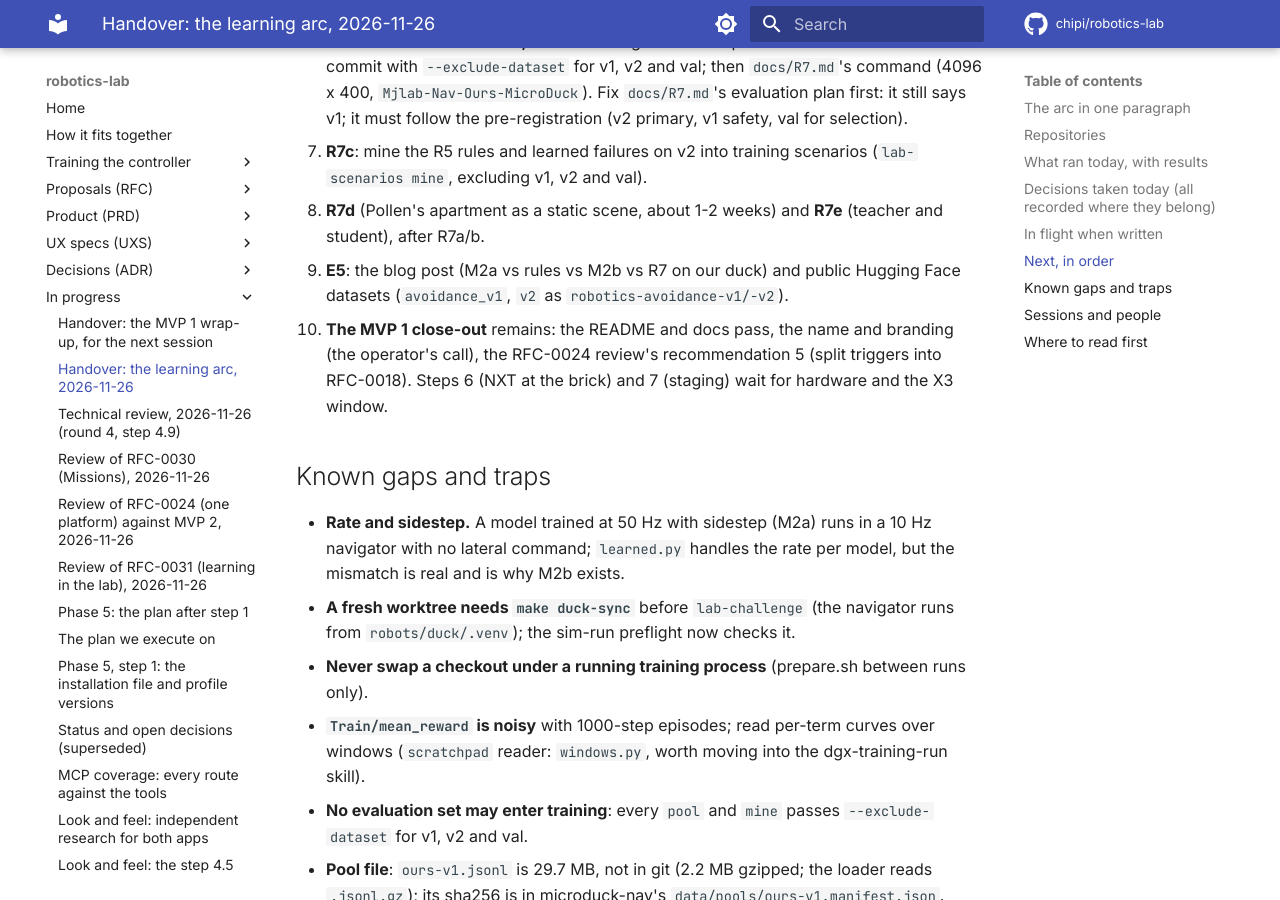
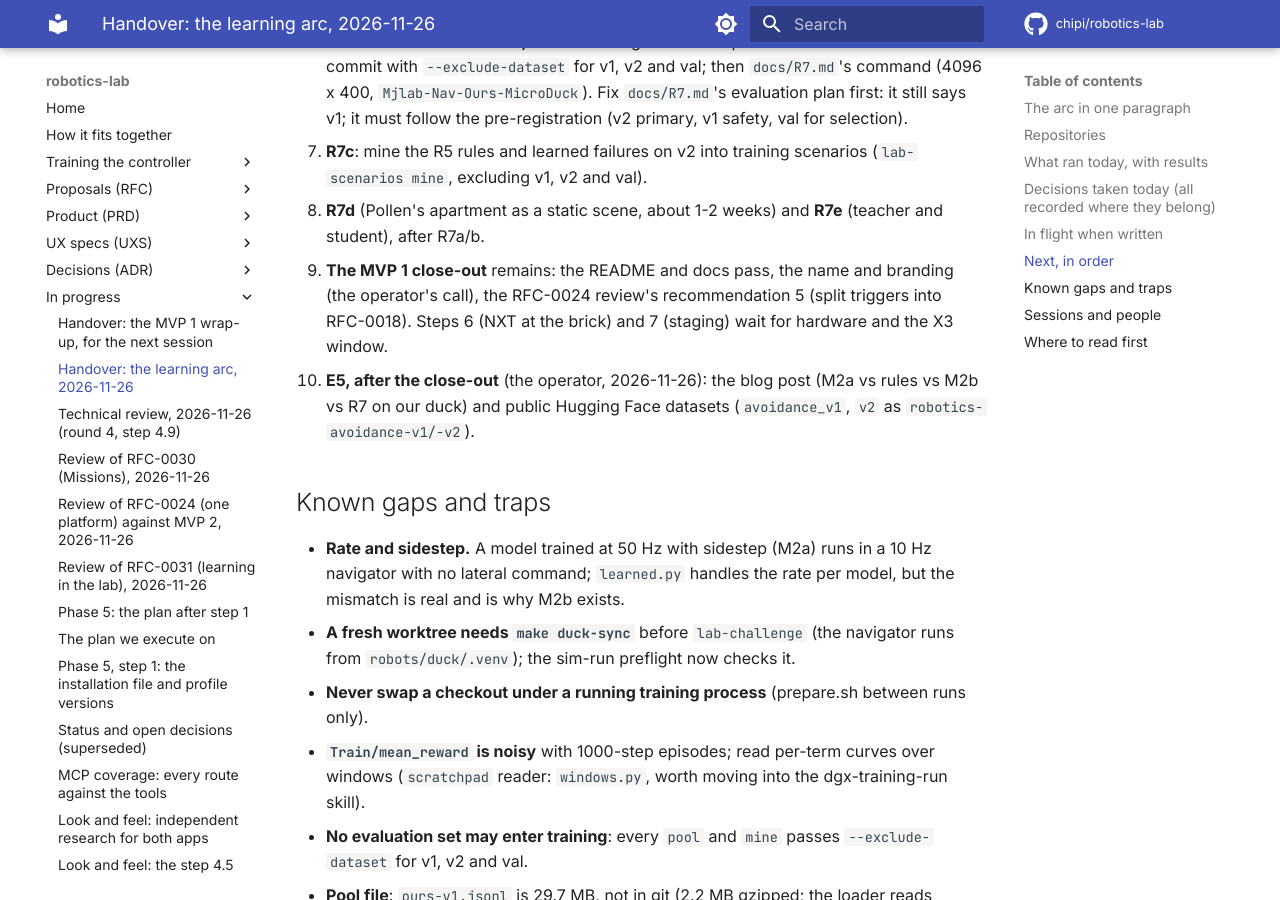
Before and after one commit to chipi/robotics-lab, an MkDocs documentation site: the page built from docs/wip/HANDOVER-TRAINING-2026-11-26.md, in a window 1280 px wide and 900 px high, scrolled down 3671 px. Built offline with MkDocs 1.6.1 and Material for MkDocs 9.7.7, drawn with Linux system fonts in a browser that asks for light colours; comment, search, counter and statistics services are not loaded.

Commit message:
docs(wip): E5 (the blog post and public datasets) after the MVP 1 close-out (the operator, 2026-11-26)
Co-Authored-By: Claude Opus 5.5 <noreply@anthropic.com>
Claude-Session: https://claude.ai/code/session_014cvkLACeLchr5ni8n9hCia

```diff
--- a/docs/wip/HANDOVER-TRAINING-2026-11-26.md
+++ b/docs/wip/HANDOVER-TRAINING-2026-11-26.md
@@ -94,11 +94,12 @@ Prod must be back by 23:20Z; the nightly 23:45Z to 03:00Z stays clear.
    mine`, excluding v1, v2 and val).
 8. **R7d** (Pollen's apartment as a static scene, about 1-2 weeks) and **R7e** (teacher and
    student), after R7a/b.
-9. **E5**: the blog post (M2a vs rules vs M2b vs R7 on our duck) and public Hugging Face datasets
-   (`avoidance_v1`, `v2` as `robotics-avoidance-v1/-v2`).
-10. **The MVP 1 close-out** remains: the README and docs pass, the name and branding (the
-    operator's call), the RFC-0024 review's recommendation 5 (split triggers into RFC-0018). Steps
-    6 (NXT at the brick) and 7 (staging) wait for hardware and the X3 window.
+9. **The MVP 1 close-out** remains: the README and docs pass, the name and branding (the
+   operator's call), the RFC-0024 review's recommendation 5 (split triggers into RFC-0018). Steps
+   6 (NXT at the brick) and 7 (staging) wait for hardware and the X3 window.
+10. **E5, after the close-out** (the operator, 2026-11-26): the blog post (M2a vs rules vs M2b vs
+    R7 on our duck) and public Hugging Face datasets (`avoidance_v1`, `v2` as
+    `robotics-avoidance-v1/-v2`).
 
 ## Known gaps and traps
 
```
